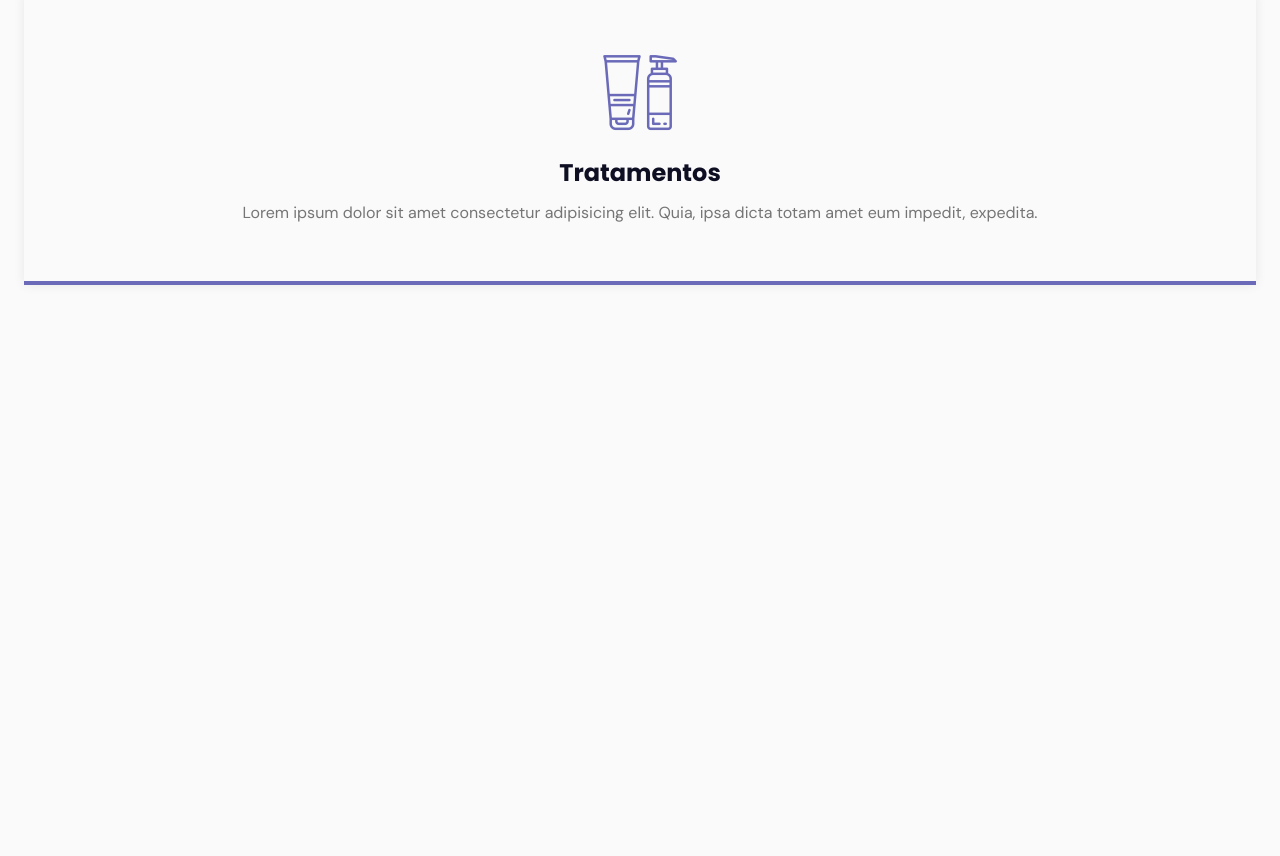
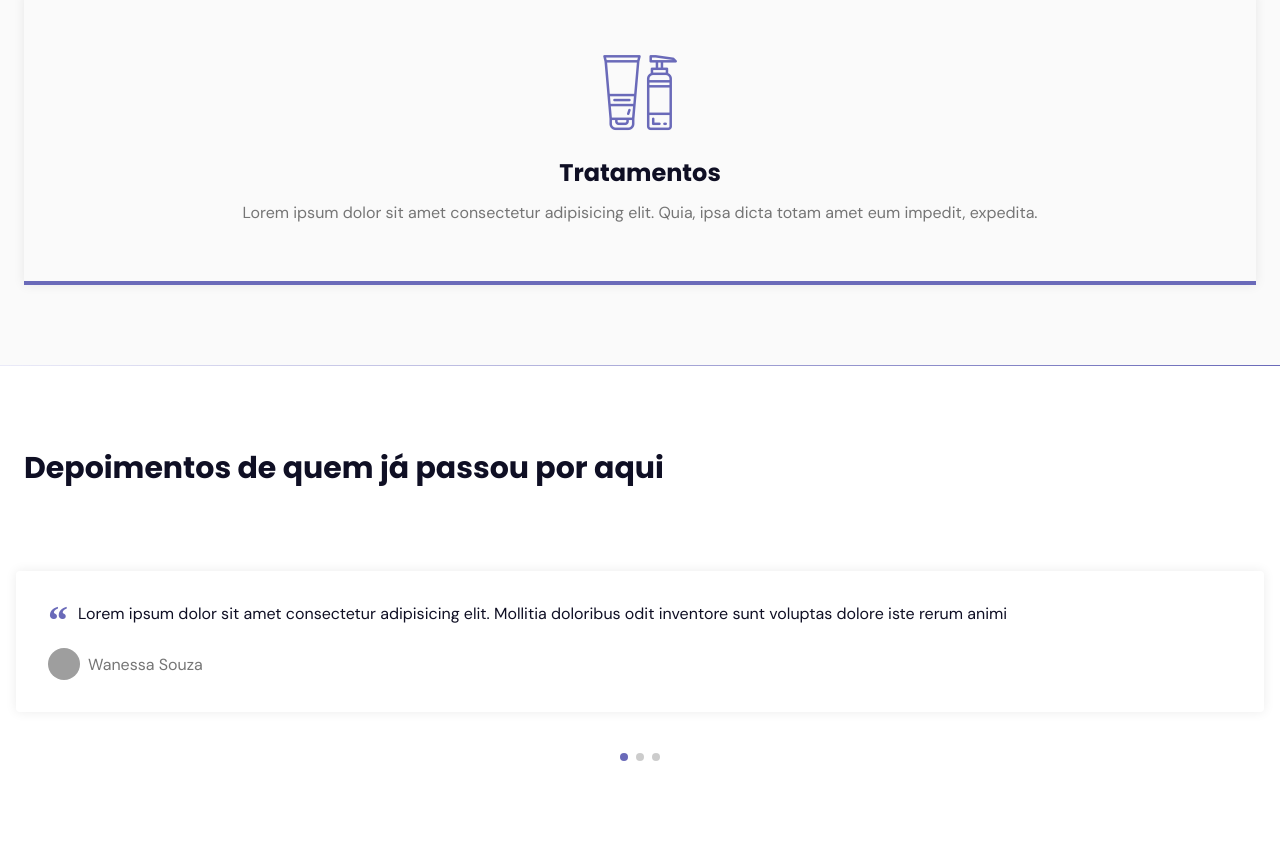
Before and after one commit to Nils0n/nlwsix-origin, a plain HTML site: page index.html in a window 1280 px wide. Shown: the part 3716-4572 px from the top of the page. Before the commit the page ends 4081 px from the top, so only its background shows below. Drawn offline with nearby package versions, Linux system fonts and the light colour scheme; grey boxes are pictures that could not be loaded; files whose address does not match are found by name.

Commit message:
testimonials

```diff
--- a/assests/js/main.js
+++ b/assests/js/main.js
@@ -28,3 +28,12 @@ window.addEventListener('scroll', function () {
   }
 })
 //*/
+
+const swiper = new Swiper('.swiper-container', {
+  slidesPerView: 1,
+  pagination: {
+    el: '.swiper-pagination'
+  },
+  mousewheel: true,
+  keyboard: true
+})
--- a/assests/stylesheets/style.css
+++ b/assests/stylesheets/style.css
@@ -353,3 +353,64 @@ nav.show .icon-close {
   font-size: 1.5rem;
   margin-bottom: 0.75rem;
 }
+
+/*===TESTIMONIALS========================== */
+#testimonials {
+  background: white;
+}
+
+#testimonials .container {
+  margin-left: 0;
+  margin-right: 0;
+}
+
+#testimonials header {
+  margin-bottom: 0;
+  margin-left: 1.5rem;
+  margin-right: 1.5rem;
+}
+
+#testimonials blockquote {
+  padding: 2rem;
+  box-shadow: 0px 0px 12px rgba(0, 0, 0, 0.08);
+  border-radius: 0.25rem;
+}
+
+#testimonials blockquote p {
+  position: relative;
+  text-indent: 1.875rem;
+  margin-bottom: 1.5rem;
+  color: var(--title-color);
+}
+
+#testimonials blockquote p span {
+  font: 700 2.5rem serif;
+  position: absolute;
+  top: -0.375rem;
+  left: -1.875rem;
+  color: var(--base-color);
+}
+
+#testimonials cite {
+  display: flex;
+  align-items: center;
+  font-style: normal;
+}
+
+#testimonials cite img {
+  width: 2rem;
+  height: 2rem;
+  object-fit: cover; /*cobri a imagem se ela n encaixar direito*/
+  clip-path: circle(); /*deixar a imagem em um circulo*/
+  margin-right: 0.5rem;
+}
+
+/*swiper*/
+.swiper-slide {
+  height: auto;
+  padding: 4rem 1rem;
+}
+
+.swiper-pagination-bullet-active {
+  background: var(--base-color);
+}
--- a/index.html
+++ b/index.html
@@ -4,7 +4,12 @@
     <meta charset="UTF-8" />
     <meta name="viewport" content="width=device-width, initial-scale=1.0" />
     <link rel="stylesheet" href="assests/fonts/style.css" />
+    <link
+      rel="stylesheet"
+      href="https://unpkg.com/swiper/swiper-bundle.min.css"
+    />
     <link rel="stylesheet" href="assests/stylesheets/style.css" />
+
     <title>OriginSix</title>
   </head>
   <body>
@@ -123,8 +128,73 @@
           </div>
         </div>
       </section>
+      <div class="divider-1"></div>
+      <section class="section" id="testimonials">
+        <div class="container">
+          <header>
+            <h2 class="title">Depoimentos de quem já passou por aqui</h2>
+          </header>
+          <div class="testimonials swiper-container">
+            <div class="swiper-wrapper">
+              <div class="testimonials swiper-slide">
+                <blockquote>
+                  <p>
+                    <span>&ldquo;</span>
+                    Lorem ipsum dolor sit amet consectetur adipisicing elit.
+                    Mollitia doloribus odit inventore sunt voluptas dolore iste
+                    rerum animi
+                  </p>
+                  <cite>
+                    <img
+                      src="https://randomuser.me/api/portraits/women/56.jpg"
+                      alt="foto de Wanessa Souza"
+                    />
+                    Wanessa Souza
+                  </cite>
+                </blockquote>
+              </div>
+              <div class="testimonials swiper-slide">
+                <blockquote>
+                  <p>
+                    <span>&ldquo;</span>
+                    Lorem ipsum dolor sit amet consectetur adipisicing elit.
+                    Mollitia doloribus odit inventore sunt voluptas dolore iste
+                    rerum animi
+                  </p>
+                  <cite>
+                    <img
+                      src="https://randomuser.me/api/portraits/women/3.jpg"
+                      alt="Foto de Franciele Venega"
+                    />
+                    Franciele Venega
+                  </cite>
+                </blockquote>
+              </div>
+              <div class="testimonials swiper-slide">
+                <blockquote>
+                  <p>
+                    <span>&ldquo;</span>
+                    Lorem ipsum dolor sit amet consectetur adipisicing elit.
+                    Mollitia doloribus odit inventore sunt voluptas dolore iste
+                    rerum animi
+                  </p>
+                  <cite>
+                    <img
+                      src="https://randomuser.me/api/portraits/women/47.jpg"
+                      alt="Foto de Valeska Fabris"
+                    />
+                    Valeska Fabris
+                  </cite>
+                </blockquote>
+              </div>
+            </div>
+            <div class="swiper-pagination"></div>
+          </div>
+        </div>
+      </section>
     </main>
     <footer></footer>
+    <script src="https://unpkg.com/swiper/swiper-bundle.min.js"></script>
     <script src="assests/js/main.js"></script>
   </body>
 </html>
```
